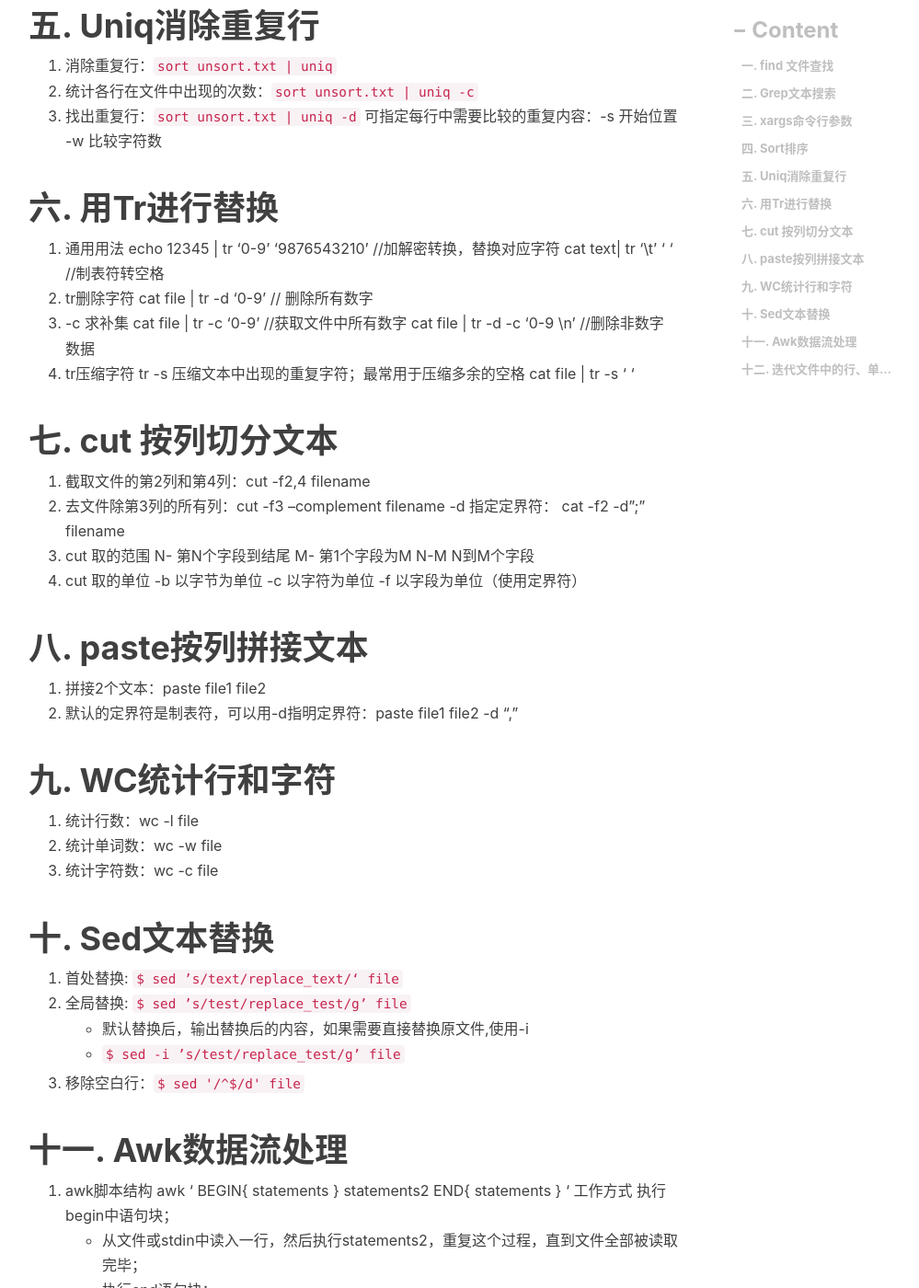
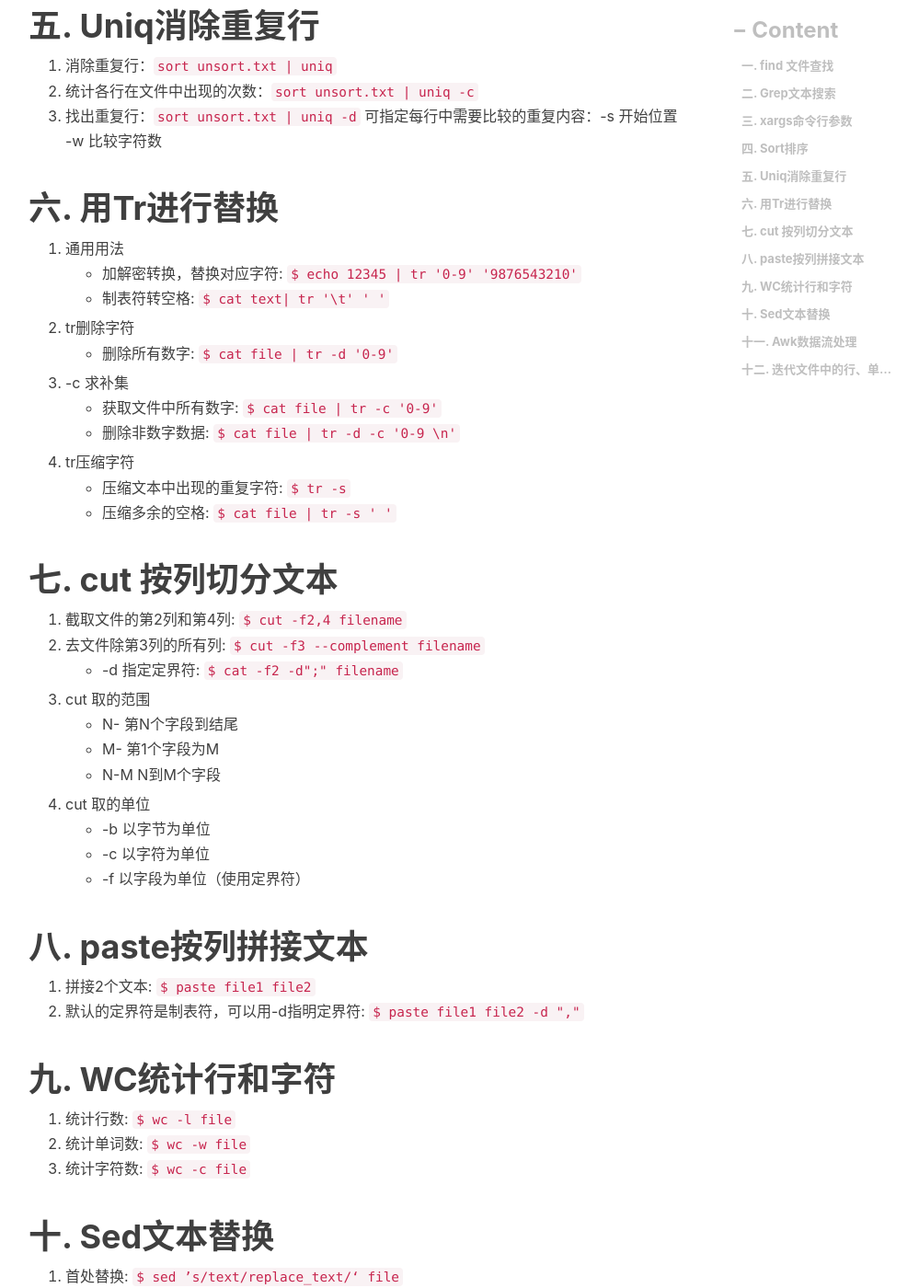
Before and after one commit to engru/chenguolin.github.io, a Jekyll site: the page built from _posts/2016-09-25-【Linux-8】Linux文本处理命令.md, in a window 1280 px wide and 1400 px high, scrolled down 2301 px. Shown: the whole window at 92% size, without its empty margins (234-1233 px from the left). Built offline with Jekyll 4.4.1, drawn with Linux system fonts in a browser that asks for light colours; nearby versions of some CDN libraries; comment, search, counter and statistics services are not loaded; some of the changed text lies outside the part shown.

Commit message:
Update 2016-09-25-【Linux-8】Linux文本处理命令.md

````diff
--- a/_posts/2016-09-25-【Linux-8】Linux文本处理命令.md
+++ b/_posts/2016-09-25-【Linux-8】Linux文本处理命令.md
@@ -32,12 +32,12 @@ tags:         #标签
 grep match_patten file // 默认访问匹配行
 常用参数
 1. -o 只输出匹配的文本行 VS -v 只输出没有匹配的文本行
-2. -c 统计文件中包含文本的次数：grep -c "text" filename
+2. -c 统计文件中包含文本的次数: `$ grep -c "text" filename`
 3. -n 打印匹配的行号
 4. -i 搜索时忽略大小写
 5. -l 只打印文件名
-6.  在多级目录中对文本递归搜索(程序员搜代码的最爱）：grep "class" . -R -n
-7. 匹配多个模式：grep -e "class" -e "vitural" file
+6.  在多级目录中对文本递归搜索(程序员搜代码的最爱）: `$ grep "class" . -R -n`
+7. 匹配多个模式: `$ grep -e "class" -e "vitural" file`
 
 # 三. xargs命令行参数
 xargs 能够将输入数据转化为特定命令的命令行参数；这样，可以配合很多命令来组合使用。比如grep，比如find；
@@ -66,39 +66,38 @@ xargs参数说明
 
 # 六. 用Tr进行替换
 1. 通用用法
-    echo 12345 | tr '0-9' '9876543210' //加解密转换，替换对应字符
-    cat text| tr '\t' ' '  //制表符转空格
+   + 加解密转换，替换对应字符: `$ echo 12345 | tr '0-9' '9876543210'`
+   + 制表符转空格: `$ cat text| tr '\t' ' '`
 2. tr删除字符
-    cat file | tr -d '0-9' // 删除所有数字
+   + 删除所有数字: `$ cat file | tr -d '0-9'`
 3. -c 求补集
-    cat file | tr -c '0-9' //获取文件中所有数字
-    cat file | tr -d -c '0-9 \n'  //删除非数字数据
+   + 获取文件中所有数字: `$ cat file | tr -c '0-9'`
+   + 删除非数字数据: `$ cat file | tr -d -c '0-9 \n'`
 4. tr压缩字符
-    tr -s 压缩文本中出现的重复字符；最常用于压缩多余的空格
-    cat file | tr -s ' '
+   + 压缩文本中出现的重复字符: `$ tr -s`
+   + 压缩多余的空格: `$ cat file | tr -s ' '`
 
 # 七. cut 按列切分文本
-1. 截取文件的第2列和第4列：cut -f2,4 filename
-2. 去文件除第3列的所有列：cut -f3 --complement filename
-    -d 指定定界符：
-    cat -f2 -d";" filename
+1. 截取文件的第2列和第4列: `$ cut -f2,4 filename`
+2. 去文件除第3列的所有列: `$ cut -f3 --complement filename`
+   + -d 指定定界符: `$ cat -f2 -d";" filename`
 3. cut 取的范围
-    N- 第N个字段到结尾
-    M- 第1个字段为M
-    N-M N到M个字段
+   + N- 第N个字段到结尾
+   + M- 第1个字段为M
+   + N-M N到M个字段
 4. cut 取的单位
-     -b 以字节为单位
-     -c 以字符为单位
-     -f 以字段为单位（使用定界符）
+   + -b 以字节为单位
+   + -c 以字符为单位
+   + -f 以字段为单位（使用定界符）
 
 # 八. paste按列拼接文本
-1. 拼接2个文本：paste file1 file2
-2. 默认的定界符是制表符，可以用-d指明定界符：paste file1 file2 -d “,”
+1. 拼接2个文本: `$ paste file1 file2`
+2. 默认的定界符是制表符，可以用-d指明定界符: `$ paste file1 file2 -d ","`
 
 # 九. WC统计行和字符
-1. 统计行数：wc -l file
-2. 统计单词数：wc -w file
-3. 统计字符数：wc -c file
+1. 统计行数: `$ wc -l file`
+2. 统计单词数: `$ wc -w file`
+3. 统计字符数: `$ wc -c file`
 
 # 十. Sed文本替换
 1. 首处替换: `$ sed ’s/text/replace_text/‘ file`
@@ -109,11 +108,10 @@ xargs参数说明
 
 # 十一. Awk数据流处理
 1. awk脚本结构
-    awk ' BEGIN{ statements } statements2 END{ statements } '
-    工作方式
-    执行begin中语句块；
-    * 从文件或stdin中读入一行，然后执行statements2，重复这个过程，直到文件全部被读取完毕；
-    * 执行end语句块；
+   `awk ' BEGIN{ statements } statements2 END{ statements } '`
+
+   1). 先执行begin中语句块: 从文件或stdin中读入一行，然后执行statements2，重复这个过程，直到文件全部被读取完毕
+   2). 最后执行end语句块
 2. 特殊变量： NR NF $0 $1 $2
     * NR:表示记录数量，在执行过程中对应当前行号；
     * NF:表示字段数量，在执行过程总对应当前行的字段数；
@@ -134,5 +132,5 @@ xargs参数说明
    echo $line;
    done < file.txt
    ```
-2. awk法：cat file.txt| awk '{print}'
-3. 迭代一行中的每一个单词：for word in $line; do echo $word; done
+2. awk法: `$ cat file.txt| awk '{print}'`
+3. 迭代一行中的每一个单词: `$ for word in $line; do echo $word; done`
````
